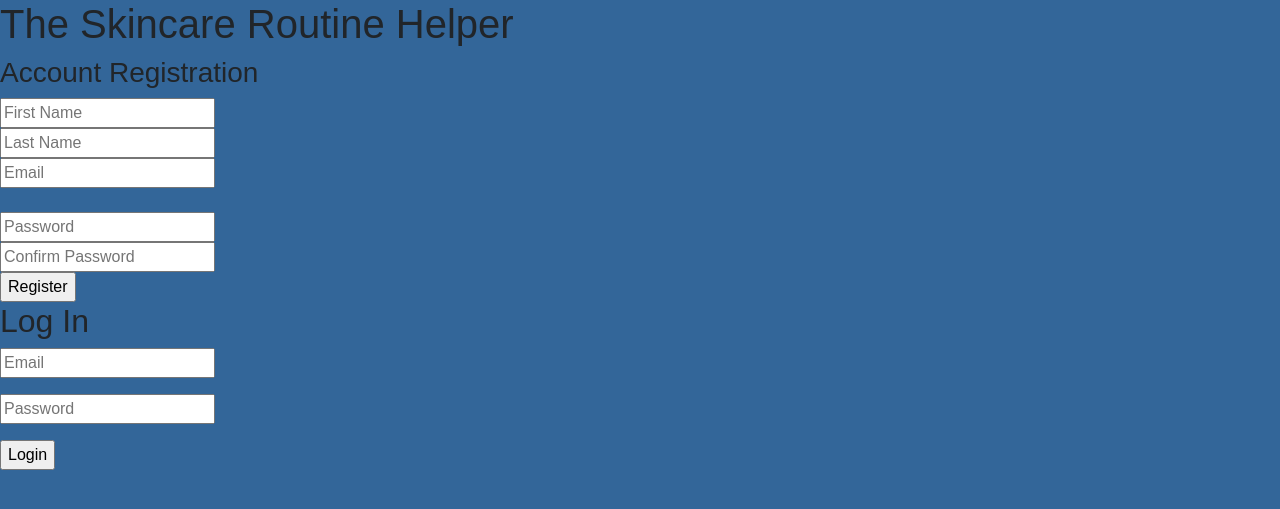
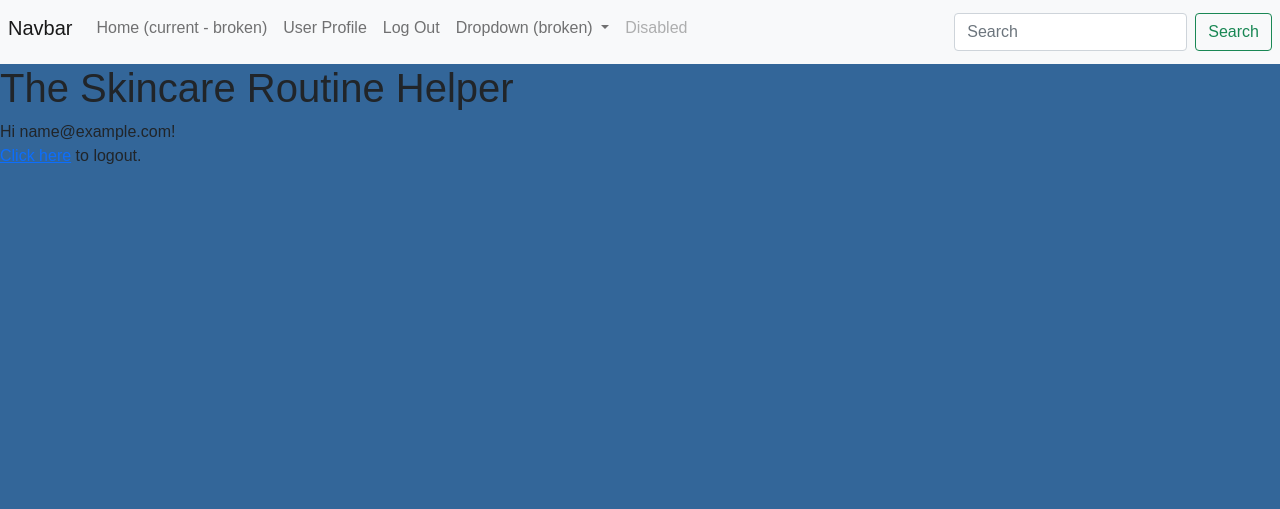
Before and after one commit to florating/skincare-routine-helper, a Flask app: page / in a window 1280 px wide. Shown: the top 509 px of the page. Run offline with Flask 2, Linux system fonts and the light colour scheme; the visitor is signed in with stand-in values (Sample User, id 1).

Commit message:
Complete user login system, user profile page, and temporary navbar
User login system is now managed by the flask-login extension. The
user's profile page is now accessible via the show_profile() view
function in server.py.

```diff
--- a/model.py
+++ b/model.py
@@ -1,5 +1,6 @@
 """Models for the Skincare Routine Helper app."""
 
+from flask_login import UserMixin
 from flask_sqlalchemy import SQLAlchemy
 from sqlalchemy.sql import func
 from werkzeug.security import generate_password_hash, check_password_hash
@@ -42,7 +43,7 @@ class Skintype(db.Model):
         return f"<Skintype skintype_id={self.skintype_id} skintype_name={self.skintype_name}>"
 
 
-class User(db.Model):
+class User(UserMixin, db.Model):
     """Create a User object for each app user."""
     __tablename__ = 'users'
 
@@ -71,6 +72,16 @@ class User(db.Model):
     # am_routines = list of AM_Routine objects
     # pm_routines = list of PM_Routine objects
     # cabinets = list of Cabinet objects (associated with skincare Product objects)
+
+
+    def get_id(self):
+        """Returns a unicode that uniquely identifies this user, and can be used to load the user from the user_loader callback function."""
+        return str(self.user_id).encode("utf-8").decode("utf-8")
+
+
+    # def get(self, unicode_id):
+    #     """Reloads the user object from the user ID stored in unicode in the session."""
+    #     return User.query.get(unicode_id)
 
 
     def check_password(self, input_password):
--- a/server.py
+++ b/server.py
@@ -2,8 +2,9 @@
 # import os
 
 from flask import flash, Flask, redirect, render_template, request, session, url_for
-# from flask_login import LoginManager
+from flask_login import LoginManager, login_required, login_user, logout_user
 from jinja2 import StrictUndefined
+from markupsafe import escape
 from werkzeug.security import generate_password_hash, check_password_hash
 
 import crud
@@ -13,18 +14,32 @@ from model import db, connect_to_db
 print(f"Hello, I'm in server.py and __name__ = {__name__}!")
 
 app = Flask(__name__)
-# login_manager = LoginManager()
+app.secret_key = 'secret'
+# FIXME: set app configurations for SECRET_KEY later, after fixing secrets.sh
+# SECRET_KEY = os.environ['SECRET_KEY']
 
-# SECRET_KEY = os.environ['SECRET_KEY']
-# FIXME: set app configurations for SECRET_KEY later, after fixing secrets.sh
-app.secret_key = 'secret'
 app.jinja_env.undefined = StrictUndefined
+
 # app.config['SQLALCHEMY_TRACK_MODIFICATIONS'] = False
 
+login_manager = LoginManager()
+login_manager.init_app(app)
+login_manager.login_view = ""
 
 @app.route('/')
 def show_index():
     return render_template('index.html')
+
+
+@login_manager.user_loader
+def load_user(user_id):
+    """This callback is used to reload the user object from the user ID stored in the session.
+
+    It should take the unicode ID of a user, and return the corresponding user object.
+
+    If the ID is not valid, it should return None (not raise an exception). In that case, the ID will manually be removed from the session and processing will continue.
+    """
+    return model.User.query.get(user_id)
 
 
 @app.route('/register', methods=['POST'])
@@ -51,52 +66,67 @@ def register_account():
     return redirect('/')
 
 
-@app.route('/login', methods=['POST'])
+@app.route('/login', methods=['GET', 'POST'])
 def process_login():
     """Process user login."""
 
-    email = request.form.get('email')
-    password = request.form.get('password')
-    error = None
-    user = crud.get_user_by_email(email)
+    if request.method == 'POST':
+        email = request.form.get('email')
+        password = request.form.get('password')
+        error = None
+        user = crud.get_user_by_email(email)
 
-    if not user:
-        error = 'Incorrect email address.'  # FIXME: specificity is for tests only
-    elif not user.check_password(password):
-        error = 'Incorrect password.'   # FIXME: specificity is for tests only
-        # flash('Your login credentials are incorrect.')
+        if not user:
+            error = 'Incorrect email address.'  # FIXME: specificity is for tests only
+        elif not user.check_password(password):
+            error = 'Incorrect password.'   # FIXME: specificity is for tests only
+            # flash('Your login credentials are incorrect.')
 
-    if error is None:
-        # FIXME: not completed yet, may create new function in User class
-        # Also will beef up security! Someone could look at the cookies...
-        session.clear()
-        session['user_email'] = user.email
-        flash('Welcome, you have successfully logged in.')
-        return redirect(url_for('show_user', user_id=user.user_id))
+        if error is None:
+            # FIXME: not completed yet, may create new function in User class
+            # Also will beef up security! Someone could look at the cookies...
+            login_user(user)
+            # session.clear()
+            # session['user_email'] = user.email
 
-    flash(error)
-    return redirect('/')
+            flash('Welcome, you have successfully logged in.')
+            return redirect(url_for('show_user', user_id=user.user_id))
+
+        flash(error)
+        return redirect('/')
+    else:
+        flash(error)
+        return redirect('/')
 
 
 @app.route('/logout')
+@login_required
 def logout():
     # FIXME: need to clear session or use flask-login to logout_user()
+    logout_user()
     return redirect('/')
 
 
 @app.route('/users/<user_id>')
+@login_required
 def show_user(user_id):
     """Show user profile for a particular user."""
 
-    user_obj = crud.get_obj_by_id('User', user_id)
+    user_obj = crud.get_obj_by_id('User', escape(user_id))
     return render_template('user_details.html', user=user_obj)
 
 
-@app.route('/products/<product_id>')
+@app.route('/user_profile')
+@login_required
+def show_profile():
+    return render_template('user_details.html')
+
+
+@app.route('/products/<int:product_id>')
 def show_product(product_id):
     """Show product profile for a particular product."""
 
-    product_obj = crud.get_obj_by_id('Product', product_id)
+    product_obj = crud.get_obj_by_id('Product', escape(product_id))
     return render_template('product_details.html', product=product_obj)
 
 
@@ -125,7 +155,6 @@ def show_products_from_search():
     # cursor = db.session.execute(sql, **params)
     # result = cursor.fetchall()
 
-
     # Option 3:
     # check if product_name exists, then can add a filter
     # if other params exist, then add those
--- /dev/null
+++ b/static/css/bootstrap-styles.css
@@ -0,0 +1,44 @@
+/*   Sitewide  */
+
+.navbar {
+	background-color: #b4c157;
+	color: white;
+	border-radius: 0px;
+}
+
+#ubermelon-logo, #ubermelon-logo:hover, .navbar-dark .navbar-brand {
+	color: #151515;
+}
+
+.navbar-nav>li>a, .navbar-dark .navbar-nav .nav-link {
+	color: white;
+}
+
+section {
+	margin-top: 50px;
+}
+
+
+/*  First row  */
+
+#hero	{
+	height: 400px;
+}
+
+#splash {
+	margin-bottom: 25px;
+	font-size: 18px;
+}
+
+
+/* Features Row */
+
+.feature {
+	text-align: center;
+}
+
+/* Further Study */
+
+#modalLabel {
+	color: black;
+}
--- a/templates/base.html
+++ b/templates/base.html
@@ -11,6 +11,10 @@
 integrity="sha384-+0n0xVW2eSR5OomGNYDnhzAbDsOXxcvSN1TPprVMTNDbiYZCxYbOOl7+AMvyTG2x" crossorigin="anonymous">
 
 		<!-- Bootstrap icons -->
+		<link rel="stylesheet" href="https://cdn.jsdelivr.net/npm/bootstrap-icons@1.5.0/font/bootstrap-icons.css">
+
+		<!-- Load Bootstrap stylesheet -->
+		<link rel="stylesheet" href="static/css/bootstrap-styles.css">
 
 		<!-- CSS stylesheets -->
 		<link rel="stylesheet" href="static/css/styles.css">
@@ -21,9 +25,74 @@ integrity="sha384-+0n0xVW2eSR5OomGNYDnhzAbDsOXxcvSN1TPprVMTNDbiYZCxYbOOl7+AMvyTG
 			integrity="sha256-H+K7U5CnXl1h5ywQfKtSj8PCmoN9aaq30gDh27Xc0jk="
 			crossorigin="anonymous"></script>
 
+
 		{% block head %}{% endblock %}
 	</head>
 	<body>
+		<!-- Static navbar -->
+    <nav class="navbar navbar-expand-lg navbar-light bg-light">
+			<a class="navbar-brand mb-2 ms-2" href="#">Navbar</a>
+			<button
+				class="navbar-toggler"
+				type="button"
+				data-bs-toggle="collapse"
+				data-bs-target="#navbarSupportedContent"
+				aria-controls="navbarSupportedContent"
+				aria-expanded="false"
+				aria-label="Toggle navigation"
+			>
+			<span class="navbar-toggler-icon"></span>
+			</button>
+
+			<div class="collapse navbar-collapse" id="navbarSupportedContent">
+				<ul class="navbar-nav me-auto mb-2 mb-lg-2">
+					<li class="nav-item active">
+						<a class="nav-link" href="/">Home <span class="sr-only">(current - broken)</span></a>
+					</li>
+
+					{% if current_user.is_authenticated %}
+					<li class="nav-item">
+						<a class="nav-link" href="/user_profile">User Profile</a>
+					</li>
+					<li class="nav-item">
+						<a class="nav-link" href="/logout">Log Out</a>
+					</li>
+					{% else %}
+					<li class="nav-item">
+						<a class="nav-link" href="/login">Log In</a>
+					</li>
+					{% endif %}
+					<li class="nav-item dropdown">
+						<a
+							class="nav-link dropdown-toggle"
+							href="#"
+							id="navbarDropdown"
+							role="button"
+							data-bs-toggle="dropdown"
+							aria-haspopup="true"
+							aria-expanded="false"
+						>
+							Dropdown (broken)
+						</a>
+						<ul class="dropdown-menu" aria-labelledby="navbarDropdown">
+							<li><a class="dropdown-item" href="#">Action</a></li>
+							<li><a class="dropdown-item" href="#">Another action</a></li>
+							<li>
+								<hr class="dropdown-divider" />
+							</li>
+							<li><a class="dropdown-item" href="#">Something else here</a></li>
+						</ul>
+					</li>
+					<li class="nav-item">
+						<a class="nav-link disabled" href="#">Disabled</a>
+					</li>
+				</ul>
+				<form class="d-flex">
+					<input class="form-control me-2" type="search" placeholder="Search" aria-label="Search" />
+					<button class="btn btn-outline-success me-2" type="submit">Search</button>
+				</form>
+			</div>
+		</nav>
 		{% block body %}
 		{% with messages = get_flashed_messages() %}
 			{% if messages %}
--- a/templates/index.html
+++ b/templates/index.html
@@ -10,7 +10,10 @@
 <h1>The Skincare Routine Helper</h1>
 
 <div>
-
+	{% if current_user.is_authenticated %}
+		Hi {{ current_user.email }}!
+		<div class="logout"><i></i><a href="/logout">Click here</a> to logout.</a></div>
+	{% else %}
 		<h3>Account Registration</h3>
 		{% with messages = get_flashed_messages() %}
 		{% if messages %}
@@ -52,8 +55,10 @@
 			</div>
 			<div class="submit"><input type="submit" value="Register"></div>
 		</form>
+	{% endif %}
 </div>
 
+{% if not current_user.is_authenticated %}
 <div>
 	<h2>Log In</h2>
 	<form action="/login" method="POST" id="login">
@@ -70,4 +75,5 @@
     </p>
 	</form>
 </div>
+{% endif %}
 {% endblock body %}
```
Also changed, not shown: static/js/search.js (added, +11 -0 lines), templates/user_details.html (+43 -1 lines), README.md. Lines whose indentation alone changed are shown as unchanged.
